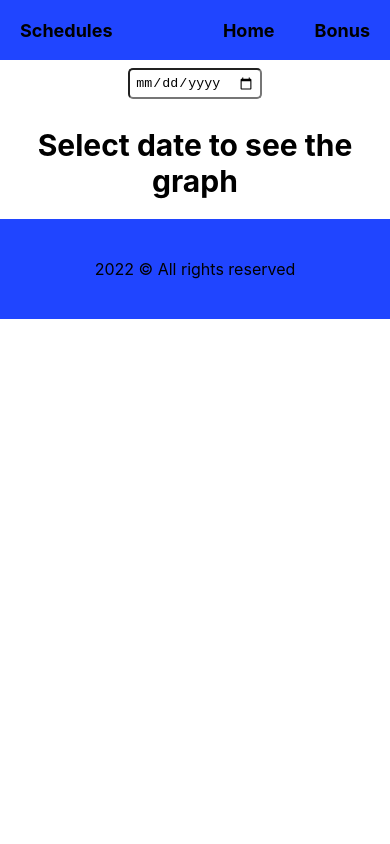
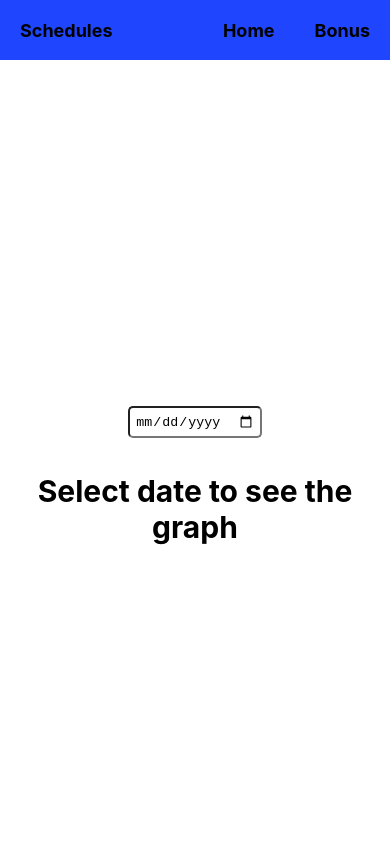
Before and after one commit to SiddheshDabholkar/GraphAssignment, a React (Create React App) app: page / in a window 390 px wide. Shown: the top 844 px of the page. Built offline with nearby package versions, Linux system fonts and the light colour scheme.

Commit message:
made home reponsive

```diff
--- a/src/App.scss
+++ b/src/App.scss
@@ -1,5 +1,4 @@
 @import "/src/styles/mixin.scss";
-@import "/src/styles/colors.scss";
 
 .Main {
   @include col;
--- a/src/pages/Home.scss
+++ b/src/pages/Home.scss
@@ -2,7 +2,10 @@
 
 .Main {
   @include col;
+  @include center;
   width: 100%;
+  min-height: 100vh;
+  max-height: 100%;
   height: auto;
   &Top {
     @include center;
@@ -14,4 +17,17 @@
       border-radius: 5px;
     }
   }
+  &Bottom {
+    margin-top: 2%;
+    width: 60%;
+    @media (max-width: 1000px) {
+      width: 80%;
+    }
+    @media (max-width: 800px) {
+      width: 85%;
+    }
+    @media (max-width: 600px) {
+      width: 95%;
+    }
+  }
 }
--- a/src/pages/Home.tsx
+++ b/src/pages/Home.tsx
@@ -23,7 +23,7 @@
             onChange={(e) => setDate(e.target.value)}
           />
         </div>
-        <div>
+        <div className="MainBottom">
           <DateGraph date={date!} data={data} />
         </div>
       </main>
```
